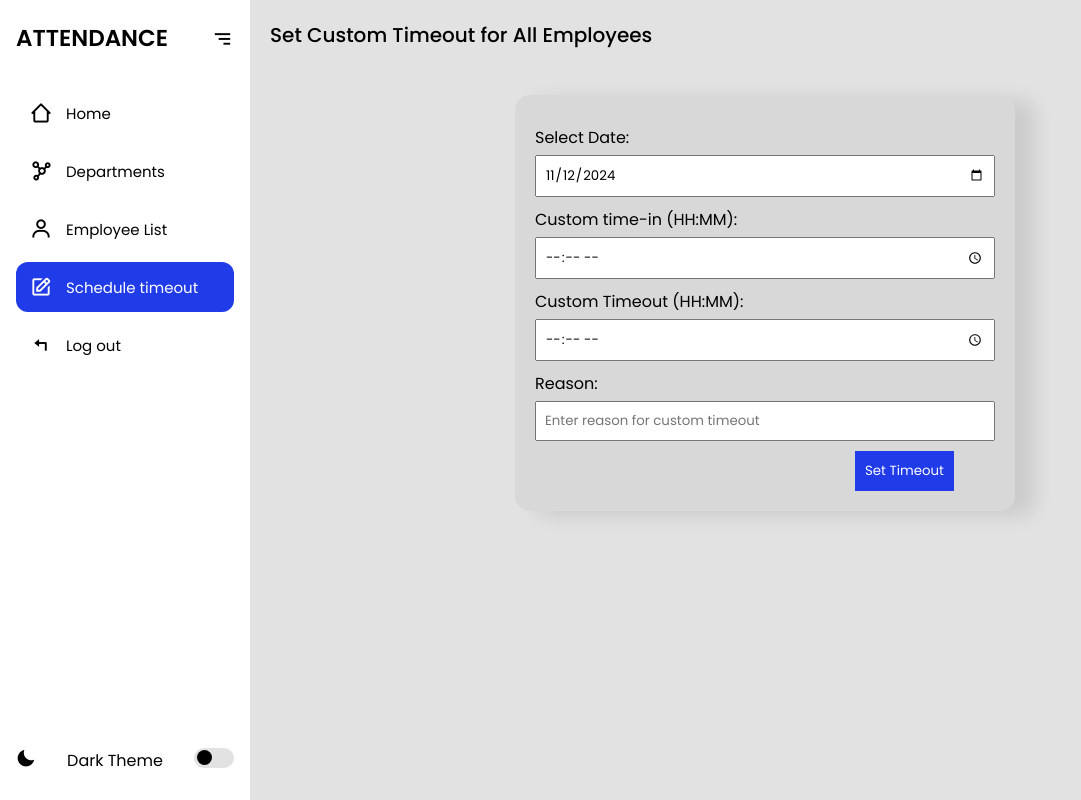
After one commit to leiconcordia/Gov-System, a Django app: page /set-custom_scheduling/ in a window 1280 px wide. The commit adds this page. Shown: the whole page, without its empty margins (0-1081 px from the left). Run offline with Django 5.2, Linux system fonts and the light colour scheme.

Commit message:
ongoing fix of checkin function

```diff
--- a/myproject/myapp/admin.py
+++ b/myproject/myapp/admin.py
@@ -1,6 +1,7 @@
 from django.contrib import admin
-from .models import Department, Employee, Attendance
+from .models import Department, Employee, Attendance, CustomSchedule
 
 admin.site.register(Department)
 admin.site.register(Employee)
 admin.site.register(Attendance)
+admin.site.register(CustomSchedule)
--- a/myproject/myapp/static/css/styles.css
+++ b/myproject/myapp/static/css/styles.css
@@ -360,7 +360,6 @@ input, select {
 
 
 button {
-  margin-top: 15px;
   padding: 10px;
   background-color: rgb(32, 59, 232);
   color: white;
@@ -476,4 +475,32 @@ button:hover {
   position: relative;
   left:850px;
   top: 50px;
+
 }
+
+.custom {
+  background-color: rgb(216, 216, 216);
+  padding: 20px;
+  border-radius: 15px;
+  box-shadow: 20px 5px 20px rgba(0, 0, 0, 0.1);
+  width: 500px;
+  max-height: 900px;
+  margin: 0 auto;
+  margin-top: 25px;
+  text-align: left;
+}
+
+.custom button {
+  background-color: rgb(32, 59, 232);
+  color: white;
+  border: none;
+  cursor: pointer;
+  display:flex;
+  margin-top: 10px;
+  margin-left: 20rem;
+
+}
+
+.custom button:hover {
+  background-color: #45a049;
+}
--- a/myproject/myapp/templates/admin_dashboard.html
+++ b/myproject/myapp/templates/admin_dashboard.html
@@ -1,10 +1,9 @@
 {% extends 'index.html' %}
 
 {% block title %}Attendance{% endblock %}
-
 {% block content %}
 <section class="home">
-    <p>Recent Attendance for Today</p>
+<p>Recent Attendance for Today</p>
     <div class="table-container">
     <table class="table">
         <thead>
--- a/myproject/myapp/templates/checkin.html
+++ b/myproject/myapp/templates/checkin.html
@@ -16,17 +16,15 @@
             <img src="../static/images/ormoclogo.png" style="position:absolute; width:60px; height:60px; margin-left:1450px; margin-top:10px;">
             {% csrf_token %}
             <label for="employee_input">Enter Employee ID or Name (First Last): </label>
-
             <input  type="text" id="employee-name" placeholder="Enter Employee ID/Name" name="employee_input" required>
             <button type="submit" id="checkin-btn">Log in</button>
-
         </form>
 
 
     </div>
 
     <script src="{% static 'js/script.js' %}"></script>
-    <script>
+    {% comment %} <script>
         function updateButtonText() {
             // Get the current date and time in the Philippines (UTC+8)
             const now = new Date();
@@ -45,7 +43,7 @@
         }
 
         // Run the function when the page loads
-        window.onload = updateButtonText;
+        window.onload = updateButtonText; {% endcomment %}
     </script>
 
 </body>
--- /dev/null
+++ b/myproject/myapp/templates/custom_scheduling.html
@@ -0,0 +1,51 @@
+{% extends 'index.html' %}
+
+
+
+{% block title %}Add custom time-out {% endblock %}
+
+{% block content %}
+
+
+<section class="home">
+    <p>Set Custom Timeout for All Employees</p>
+    <div class="custom">
+        <form method="POST">
+            {% csrf_token %}
+            <label for="selected_date">Select Date:</label>
+            <input type="date" name="selected_date" id="selected_date" required>
+
+            <label for="custom_timein">Custom time-in (HH:MM):</label>
+            <input type="time" name="custom_timein" required>
+
+            <label for="custom_timeout">Custom Timeout (HH:MM):</label>
+            <input type="time" name="custom_timeout" required>
+
+            <label for="reason">Reason:</label>
+            <input name="reason" placeholder="Enter reason for custom timeout"></input>
+
+            <button type="submit">Set Timeout</button>
+        </form>
+
+        <script>
+            document.addEventListener('DOMContentLoaded', function() {
+                // Get today's date in the format YYYY-MM-DD
+                const today = new Date().toISOString().split("T")[0];
+                const dateInput = document.getElementById("selected_date");
+
+                // Set the 'min' attribute to today's date to disable past dates
+                dateInput.setAttribute("min", today);
+
+                // Optionally, set today's date as the default value if no other date is selected
+                if (!dateInput.value) {
+                    dateInput.value = today;
+                }
+            });
+        </script>
+
+
+</section>
+
+
+
+{% endblock %}
--- a/myproject/myapp/templates/departments.html
+++ b/myproject/myapp/templates/departments.html
@@ -5,7 +5,7 @@
 {% block content %}
 
 <section class="home">
-    <p>Department</p>
+    <p>Departments</p>
 
     <form method="get" action="{% url 'departments' %}" class="parent-calendar">
         <div>
--- a/myproject/myapp/templates/employee_dashboard.html
+++ b/myproject/myapp/templates/employee_dashboard.html
@@ -7,6 +7,10 @@
     <title>{% block title %}ORMOC LGU ATTENDANCE{% endblock %}</title>
     {% load static %}
     <link rel="stylesheet" href="{% static 'css/styles.css' %}">
+
+    {% block nav_content %}
+<p>Recent Attendance for Today</p>
+{% endblock %}
 
  {% block content %}
 <section class="home">
--- a/myproject/myapp/templates/employeelist.html
+++ b/myproject/myapp/templates/employeelist.html
@@ -10,7 +10,7 @@
     <!-- Search Bar -->
     <!-- Search Bar -->
 <form method="GET" action="{% url 'employeelist' %}" class="search-parent">
-  <input type="text" name="search" placeholder="Search by ID or Name" class="search" value="{{ request.GET.search }}" />
+  <input type="text" name="search" placeholder="Search..." class="search" value="{{ request.GET.search }}" />
   <button type="submit">Search</button>
   <a href="{% url 'employeelist' %}" class="btn">Back</a> <!-- Back button -->
 </form>
--- a/myproject/myapp/templates/index.html
+++ b/myproject/myapp/templates/index.html
@@ -18,6 +18,15 @@
   </head>
   <body>
     <section class="sidebar">
+
+      <nav>
+        {% block nav_content %}
+        <!-- Default content for nav, can be overridden -->
+        {% endblock %}
+      </nav>
+
+
+
       <div class="nav-header">
         <p class="logo"> ATTENDANCE</p>
         <i class="bx bx-menu btn-menu"></i>
@@ -27,7 +36,7 @@
         {% url 'departments' as departments_url %}
         {% url 'employeelist' as employeelist_url %}
         {% url 'logout' as logout_url %}
-        {% url 'custom-timeout' as custom_url %}
+        {% url 'custom_scheduling' as custom_url %}
 
         <li class="{% if request.path == admin_dashboard_url %}active{% endif %}">
             <a href="{{ admin_dashboard_url }}">
--- a/myproject/myapp/urls.py
+++ b/myproject/myapp/urls.py
@@ -15,7 +15,8 @@ urlpatterns = [
     path('login/', views.login_view, name='login'),
     path('departments/', views.departments, name='departments'),
 
-    path('set-global-timeout/', views.set_global_timeout , name='custom-timeout'),
+
+    path('set-custom_scheduling/', views.custom_scheduling, name='custom_scheduling'),
 
 
 
--- a/myproject/myapp/views.py
+++ b/myproject/myapp/views.py
@@ -4,7 +4,7 @@ from django.contrib.auth.decorators import login_required
 from django.contrib.auth import authenticate, login, logout
 from django.contrib.auth.models import User
 from django.contrib.auth import get_user_model
-from .models import Department,Employee, Attendance
+from .models import Department,Employee, Attendance, CustomSchedule
 from django.utils import timezone
 import pytz
 from django.db.models import Count, Q
@@ -114,93 +114,158 @@ def signup(request):
     return render(request, 'add_employee.html', context)
 
 
-def set_global_timeout(request):
-    # if request.method == 'POST':
-    #     selected_date = request.POST.get('selected_date')
-    #     custom_timeout = request.POST.get('custom_timeout')
-    #     reason = request.POST.get('reason')
+def custom_scheduling(request):
+    if request.method == 'POST':
+        selected_date = request.POST.get('selected_date')
+        custom_timein = request.POST.get('custom_timein')
+        custom_timeout = request.POST.get('custom_timeout')  # Ensure custom_timeout is also passed
+        reason = request.POST.get('reason')
 
-    #     # Parse and set the custom timeout for the specified date
-    #     if selected_date and custom_timeout:
-    #         timeout_time = timezone.datetime.strptime(custom_timeout, '%H:%M').time()
-    #         custom_timeout_obj, created = CustomTimeout.objects.update_or_create(
-    #             date=selected_date,
-    #             defaults={'timeout': timeout_time, 'reason': reason}
-    #         )
-    #         return render(request, 'set_global_timeout.html', {'alert_message': 'Custom timeout set successfully!'})
+        # Ensure both time-in and time-out are provided
+        if selected_date and custom_timein and custom_timeout:
+            time_in = timezone.datetime.strptime(custom_timein, '%H:%M').time()
+            time_out = timezone.datetime.strptime(custom_timeout, '%H:%M').time()
 
-    return render(request, 'set_global_timeout.html')
+            # Create or update the schedule for the specified date
+            custom_schedule, created = CustomSchedule.objects.update_or_create(
+                date=selected_date,
+                defaults={'time_in': time_in, 'time_out': time_out, 'reason': reason}
+            )
+
+            alert_message = 'Custom schedule set successfully!'
+            if not created:
+                alert_message = 'Custom schedule updated successfully!'
+
+            return render(request, 'custom_scheduling.html', {'alert_message': alert_message})
+
+    return render(request, 'custom_scheduling.html')
+
+
+
+
+
+
+
 
 
 
 def checkin(request):
     if request.method == 'POST':
-        employee_input = request.POST.get('employee_input')  # This can be either ID or name
+        employee_input = request.POST.get('employee_input')
+        print(f"Employee Input: {employee_input}")
 
-        # Try to find the employee by ID or by name (last_name, first_name)
+        # Find the employee by employee_id or first_name and last_name
         try:
             employee = Employee.objects.get(employee_id=employee_input)
         except Employee.DoesNotExist:
             try:
-                first_name, last_name = employee_input.split()  # Expecting "Last First"
+                first_name, last_name = employee_input.split()
                 employee = Employee.objects.get(first_name__iexact=first_name, last_name__iexact=last_name)
             except (Employee.DoesNotExist, ValueError):
                 return HttpResponse("Employee not found.", status=404)
 
+        # Get current date and time in Philippine timezone
         now_utc = timezone.now()
         philippine_tz = pytz.timezone('Asia/Manila')
         now_philippine = now_utc.astimezone(philippine_tz)
-
         current_time = now_philippine.time()
         current_date = now_philippine.date()
+
+        # Default time-in and time-out if no custom schedule
+        default_time_in = timezone.datetime.strptime('08:10', '%H:%M').time()
+        default_time_out = timezone.datetime.strptime('18:10', '%H:%M').time()
 
         # Check attendance record for today
         attendance, created = Attendance.objects.get_or_create(employee=employee, date=current_date)
 
-        # If it's before 12 PM
-        if current_time < timezone.datetime.strptime('12:00', '%H:%M').time():
-            # If attendance is newly created (no check-in yet)
+        # Check for custom schedule
+        try:
+            custom_schedule = CustomSchedule.objects.get(date=current_date)
+            time_in = custom_schedule.time_in
+            time_out = custom_schedule.time_out
+        except CustomSchedule.DoesNotExist:
+            # Use default times if no custom schedule is found
+            time_in = default_time_in
+            time_out = default_time_out
+
+        # Calculate the gap between time_in and time_out, then find the half-gap time
+        time_in_dt = timezone.datetime.combine(current_date, time_in)
+        time_out_dt = timezone.datetime.combine(current_date, time_out)
+        gap_time = time_out_dt - time_in_dt
+        half_gap_time = time_in_dt + gap_time / 2  # Half-gap time (5 hours after time_in)
+        half_gap_time = half_gap_time.time()  # Convert to time object
+
+        print(f"Time-in: {time_in}, Time-out: {time_out}")
+        print(f"Half Gap Time: {half_gap_time}")
+
+        # If the employee hasn't marked their time-in and it's past the 5-hour gap (absent status)
+        if attendance.time_in is None and current_time >= half_gap_time:
+            attendance.arrival_status = 'absent'
+            attendance.save()
+            return render(request, 'checkin.html', {'alert_message': 'You are marked as absent for today. Time-in period has passed.'})
+
+        # If the employee has already marked their time-in and it's within the first 5-hour gap
+        if attendance.time_in is not None:
+            if current_time < half_gap_time:
+                return HttpResponse("You have already marked your time-in for today.", status=400)
+
+
+        # If it's before the half-gap time and the employee hasn't marked their time-in yet
+        if current_time < half_gap_time and attendance.time_in is None:
             if created:
-                if current_time < timezone.datetime.strptime('08:10', '%H:%M').time():
+                if current_time < time_in:  # Check-in before time_in (ontime)
                     attendance.arrival_status = 'ontime'
-                elif current_time < timezone.datetime.strptime('11:00', '%H:%M').time():
+                elif current_time >= time_in and current_time < time_out:  # Late check-in
                     attendance.arrival_status = 'late'
-                else:
-                    attendance.arrival_status = 'absent'  # Mark as absent if they don't check in
-                attendance.time_in = current_time
+                attendance.time_in = current_time  # Set time_in on first attendance mark
                 attendance.save()
                 return render(request, 'checkin.html', {'alert_message': 'Attendance marked successfully!'})
             else:
                 return HttpResponse("You have already marked your attendance for today.", status=400)
 
-        # If it's 12 PM or later, check if they can mark time out
-        if current_time >= timezone.datetime.strptime('12:00', '%H:%M').time():
-            if attendance.time_out is None:  # Check if they haven't already timed out
+        # After the 5-hour gap, the employee should now only be able to mark time-out
+        if current_time >= half_gap_time:
+            if attendance.time_in is not None and attendance.time_out is None:
                 attendance.time_out = current_time
 
-                # Determine timeout status
-                if current_time < timezone.datetime.strptime('17:00', '%H:%M').time():
-                    attendance.timeout_status = 'left early'
-                elif current_time < timezone.datetime.strptime('19:00', '%H:%M').time():
-                    attendance.timeout_status = 'ontime'
-                else:
-                    attendance.timeout_status = 'overtime'
+                # Determine the timeout status (ontime, overtime, left early, etc.)
+                if current_time >= time_out:
+                    attendance.timeout_status = 'ontime'  # Employee leaves at or after the expected time
+                elif current_time < time_out:
+                    attendance.timeout_status = 'overtime'  # Employee stays beyond expected time
+                elif current_time < half_gap_time:  # Employee left before the expected time (early)
+                    attendance.timeout_status = 'left early'  # Employee leaves before the expected time
+                attendance.save()
+                return render(request, 'checkin.html', {'alert_message': 'Time-out marked successfully!'})
+            else:
+                return HttpResponse("You have already marked your time-out for today.", status=400)
 
-                attendance.save()
-                return render(request, 'checkin.html', {'alert_message': 'Time out marked successfully!'})
-            else:
-                return HttpResponse("You have already marked your time out for today.", status=400)
+    return render(request, 'checkin.html')
 
-    # Handle GET request
-    return render(request, 'checkin.html')
+
+
+
+
+
+
+
 
 @login_required
 def admin_dashboard_view(request):
     # Get today's date
-    today = timezone.now().date()
+    today = timezone.now().astimezone(pytz.timezone('Asia/Manila')).date()
+    attendance_records = Attendance.objects.filter(date=today)
 
     # Fetch attendance records for today
     attendance_records = Attendance.objects.filter(date=today)
+
+    print(f"Attendance records for today: {attendance_records}")
+
+    # Check if the attendance records contain any data
+    if not attendance_records.exists():
+        print("No attendance records found for today.")
+    else:
+        print(f"Found {attendance_records.count()} attendance records for today.")
 
     context = {
         'attendance_records': attendance_records
@@ -248,7 +313,10 @@ def employeelist(request):
         employee = Employee.objects.filter(
             Q(employee_id__icontains=search_query) |
             Q(first_name__icontains=search_query) |
-            Q(last_name__icontains=search_query)
+            Q(last_name__icontains=search_query) |
+            Q(employee__Department_name__icontains=search_query)
+
+
         )
     else:
         employee = Employee.objects.all()
```
Also changed, not shown: myproject/myapp/models.py (+10 -0 lines), myproject/myapp/templates/set_global_timeout.html (deleted, +0 -37 lines), myproject/myapp/templates/viewdepartments.html (+8 -1 lines), myproject/db.sqlite3, myproject/myapp/migrations/0004_customtimeout.py (added), myproject/myapp/migrations/0005_customschedule_delete_customtimeout.py (added).
